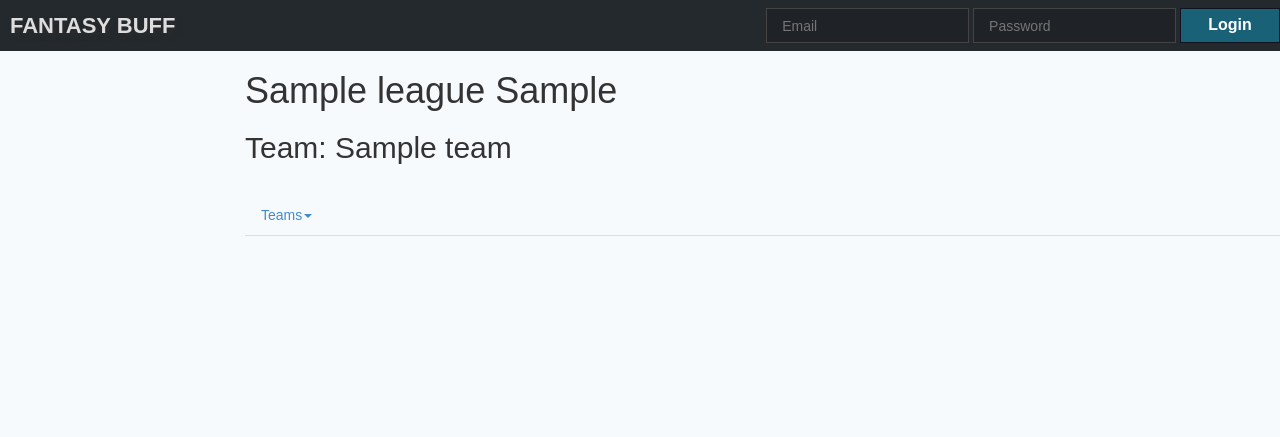
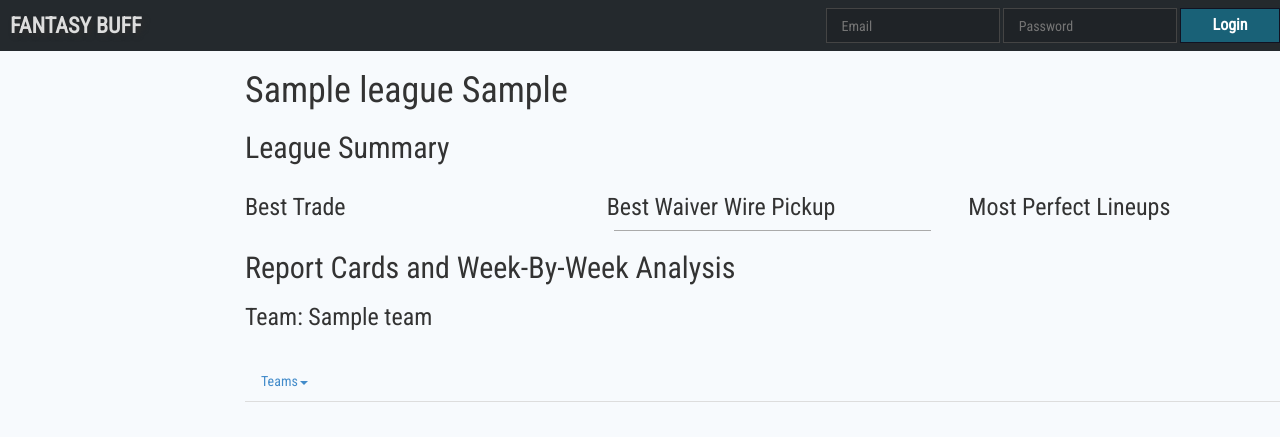
Before and after one commit to waprin/fantasybuff, a Django app: template teams/templates/teams/backbone.html in a window 1280 px wide. Shown: the top 437 px of the page. Run offline with Django 3.2, Linux system fonts and the light colour scheme; the template is opened without the code that fills it: values that come from a table or form of the project are taken from there, others are empty; tables that the repository leaves empty hold one stand-in row (values such as "Sample post"); parts of the project's set-up code (start-up, migrations or seed data) failed here and were passed over; some libraries are stand-ins or nearby versions.

Commit message:
Change Font, Remove Chart Bubbles, Clean Some Frontend Stuff Up

```diff
--- a/static/css/buff.css
+++ b/static/css/buff.css
@@ -1,5 +1,5 @@
 html, body {
-    font-family: 'Quicksand',Sans-serif;
+    font-family: 'Roboto Condensed';
     background-color: #f7fafd;
     height: 100%;
     margin: 0px;
@@ -173,7 +173,7 @@ div.about-desc  button {
 
 
 section.report-card div.report-card-desc {
-    font-size: 12px;
+    font-size: 18px;
     line-height: 1.5;
     color: white;
     clear: both;
@@ -203,6 +203,13 @@ section.about h2 {
     background: #aaa;
     height: 1px;
     width: 17%;
+    margin: 0 auto;
+}
+
+.full-line {
+    background: #aaa;
+    height: 1px;
+    width: 30%;
     margin: 0 auto;
 }
 
--- a/static/css/dashboard.css
+++ b/static/css/dashboard.css
@@ -44,3 +44,10 @@ svg g {
 .lineup-table {
     margin-top: 15px;
 }
+
+.plotpoints {
+    /*fill: rgb(66, 139, 202);*/
+    fill: red;
+    stroke: blue;
+    r: 6;
+}
--- a/static/css/register.css
+++ b/static/css/register.css
@@ -58,3 +58,7 @@ input[type="checkbox"] {
     font-weight: bolder;
     text-shadow: #2c2c2c 1px 1px 1px;
 }
+
+.league-summary {
+    text-align: center;
+}
--- a/static/js/app/league_view.js
+++ b/static/js/app/league_view.js
@@ -140,9 +140,6 @@ require(['jquery', 'backbone', 'underscore', 'd3', 'd3.bullet', 'bootstrap'], fu
             .attr('cy', function (d) {
                 return yRange(d.value);
             })
-            .attr('fill', 'red')
-            .attr('stroke', 'blue')
-            .attr('r', '8')
             .attr('class', 'plotpoints');
 
         d3.select(element)
--- a/teams/models.py
+++ b/teams/models.py
@@ -14,6 +14,7 @@ class EspnUser(models.Model):
     password = models.CharField(max_length=200)
     loaded = models.BooleanField(default=False)
     failed = models.BooleanField(default=False)
+    allow_save = models.BooleanField(default=False)
 
 class League(models.Model):
     name = models.CharField(max_length=200)
--- a/teams/templates/teams/backbone.html
+++ b/teams/templates/teams/backbone.html
@@ -9,12 +9,19 @@
 
 <div class="dashboard-header">
   <h1>{{ league.name }} {{ league.year }}</h1>
-  <h2 class="team-link-header">Team: {{ current_team.team_name }} </h2>
+  <h2>League Summary</h2>
+  <div class="row league-summary">
+    <div class="col-md-4"><h3>Best Trade</h3></div>
+    <div class="col-md-4"><h3>Best Waiver Wire Pickup</h3></div>
+    <div class="col-md-4"><h3>Most Perfect Lineups</h3></div>
+  </div>
+  <div class="full-line"></div>
+  <h2>Report Cards and Week-By-Week Analysis</h2>
+  <h3 class="team-link-header">Team: {{ current_team.team_name }} </h3>
   <br/>
-</div>
 <div class="row full-height">
 
-<div class="col-lg-12">
+  <div class="col-lg-12">
     <div class="container">
             <ul id="league_navigation" class="nav nav-tabs">
                 <li class="dropdown">
--- a/teams/templates/teams/base.html
+++ b/teams/templates/teams/base.html
@@ -22,6 +22,7 @@
     <!-- Custom Fonts -->
     <link href="/static/css/font-awesome.min.css" rel="stylesheet" type="text/css">
 
+  <link href='http://fonts.googleapis.com/css?family=Roboto+Condensed' rel='stylesheet' type='text/css'>
 
     {% block pagescripts %}
 
--- a/teams/views.py
+++ b/teams/views.py
@@ -56,8 +56,9 @@ def signup(request):
     email = request.POST.get('email')
     espn_username = request.POST.get('espn_username')
     espn_password = request.POST.get('espn_password')
+    allow_save = request.POST.get('save_password')
 
-    if not password or not email or not espn_username or not espn_password:
+    if not password or not email or not espn_username or not espn_password or not allow_save:
         messages.add_message(request, messages.INFO, 'Missing Required Fields')
         return HttpResponseRedirect("/register/")
 
@@ -74,7 +75,7 @@ def signup(request):
     if user is not None:
         if user.is_active:
             login(request, user)
-            espn_user = EspnUser.objects.create(user=request.user, username=espn_username, password=espn_password, loaded=False)
+            espn_user = EspnUser.objects.create(user=request.user, username=espn_username, password=espn_password, loaded=False, allow_save=allow_save)
             django_rq.enqueue(defer_espn_user_scrape, espn_user)
             return redirect(show_all_leagues)
             # Redirect to a success page.
```
Also changed, not shown: teams/migrations/0005_espnuser_allow_save.py (added).
